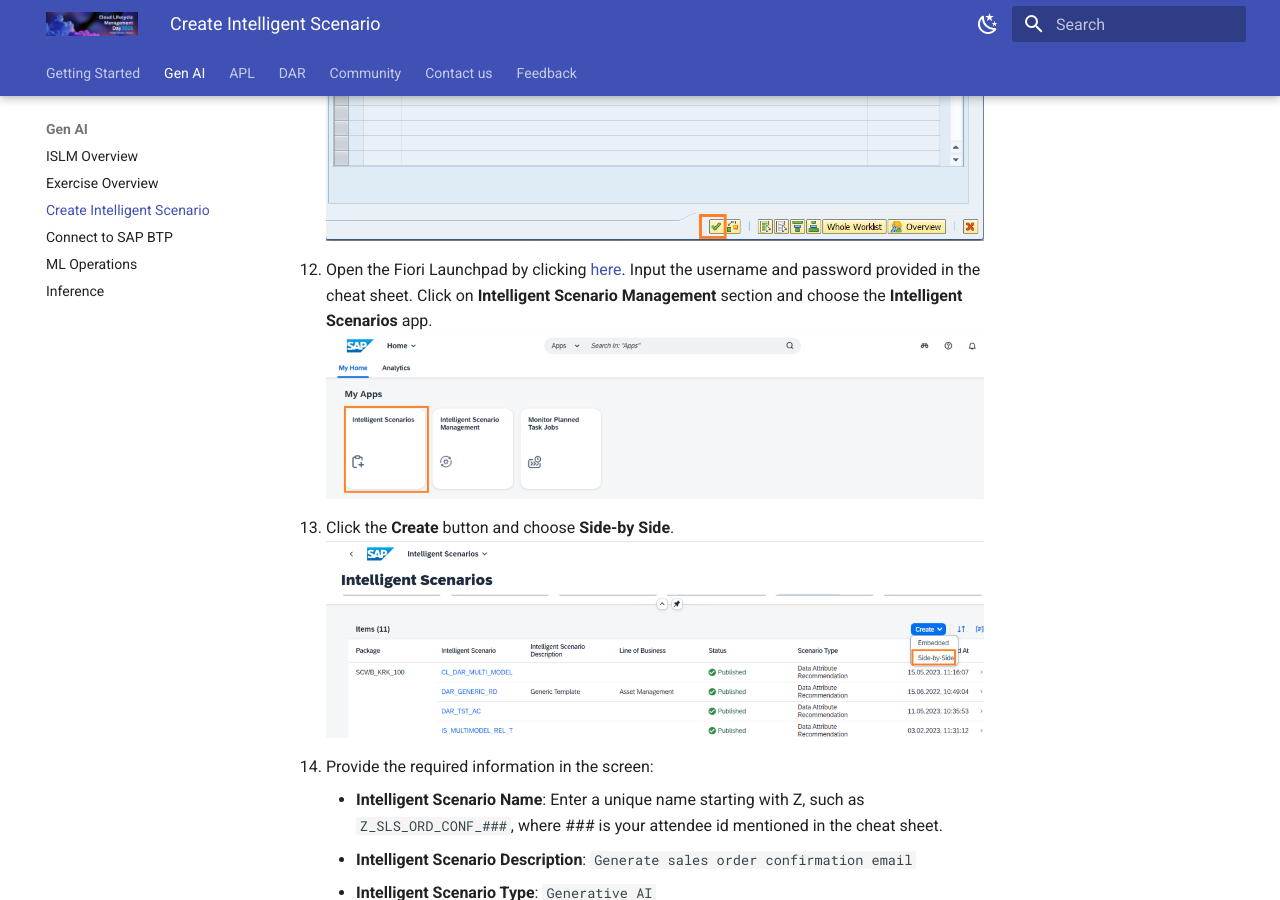
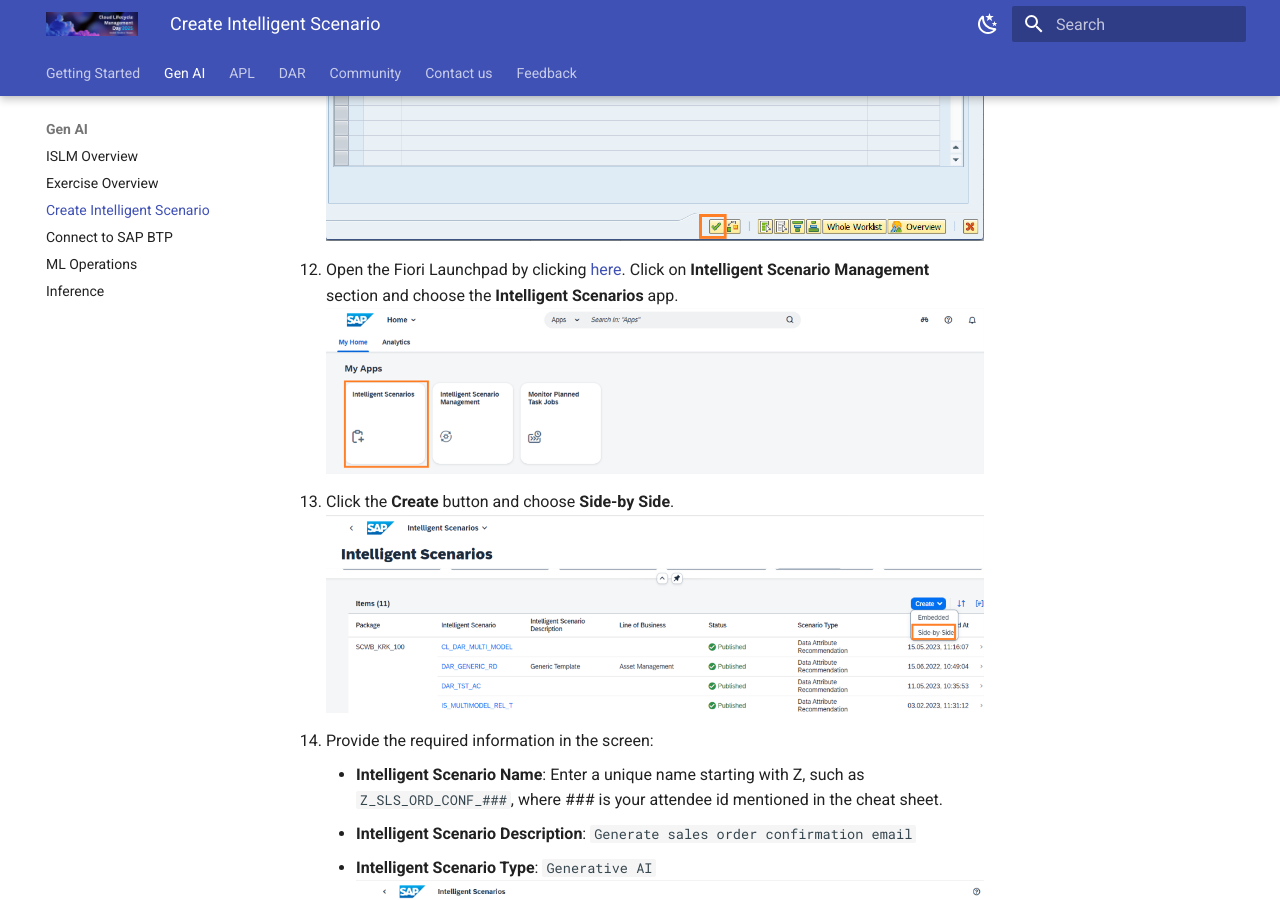
Before and after one commit to SAP-CLM-SL/ISLM, an MkDocs documentation site: the page built from docs/ISLM_with_SAPGenAI/createandpublish.md, in a window 1280 px wide and 900 px high, scrolled down 2828 px. Built offline with MkDocs 1.6.1 and Material for MkDocs 9.7.7, drawn with Linux system fonts in a browser that asks for light colours.

Commit message:
Remove step for FLP credentials

````diff
--- a/docs/ISLM_with_SAPGenAI/createandpublish.md
+++ b/docs/ISLM_with_SAPGenAI/createandpublish.md
@@ -25,7 +25,7 @@
 9. Click the **tick** icon.
    ![](./images/7.png)
 10. Open the Fiori Launchpad by clicking [here](https://18.214.3.29:44301/sap/bc/ui5_ui5/ui2/ushell/shells/abap/FioriLaunchpad.html?sap-client=100&sap-language=EN#Shell-home){:target="\_blank"}.
-    Input the username and password provided in the cheat sheet. Click on **Intelligent Scenario Management** section and choose the **Intelligent Scenarios** app.
+    Click on **Intelligent Scenario Management** section and choose the **Intelligent Scenarios** app.
     ![](./images/IntelligentScenariosApp.png)
 11. Click the **Create** button and choose **Side-by Side**.
     ![](./images/CreateSBS.png)
@@ -63,7 +63,6 @@
     ![](./images/EnterSystemPromptNameAndDescription.png)
 
 20. Enter the **Prompt** text:
-
 ```
 You are a sales executive who is responsible for reaching out to customers for confirming or declining their orders via email.
 For the given sales order, evaluate the following:
@@ -76,7 +75,6 @@
 - The body of email should be of format: "Sales order contains <Category> to be delivered to <Location>. The order will be delivered via a <size> vehicle.
 IF <distance between source address and delivery address> > 100 kms THEN include a message about potential delivery delays ELSE congratulate on being eligible for one day delivery
 ```
-
 ![](./images/EnterSystemPrompt.png)
 
 21. Click the **Save** button.
````
